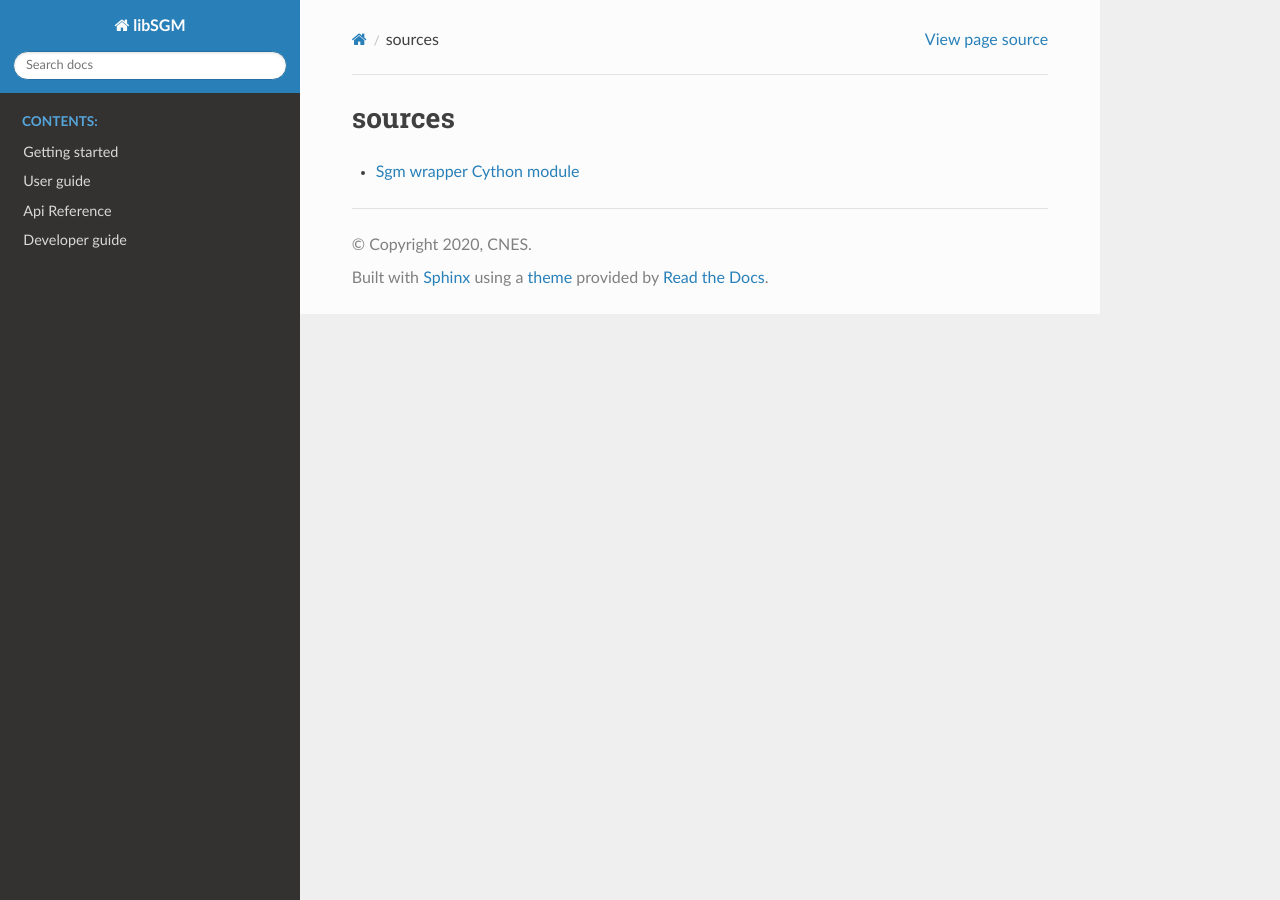
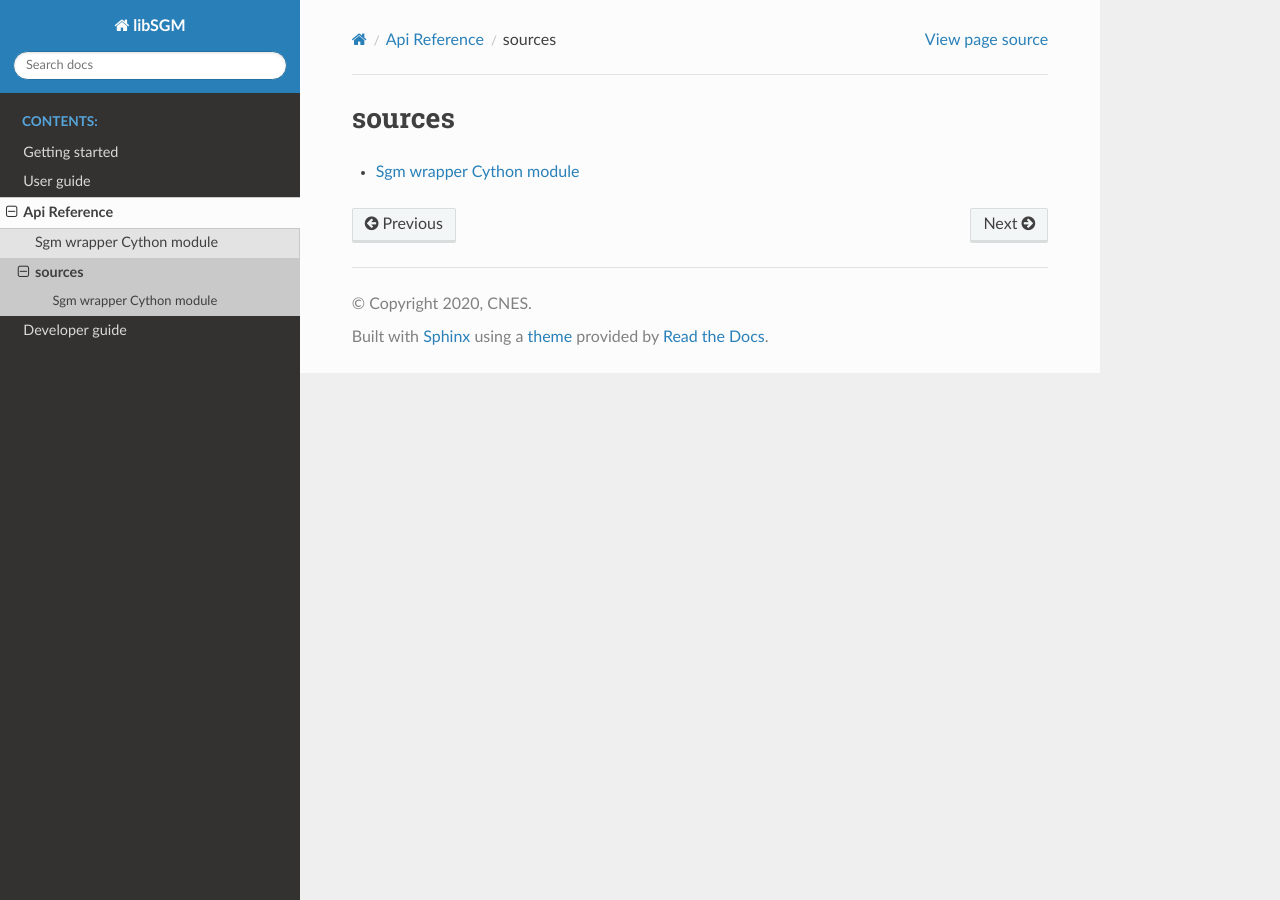
Before and after one commit to CNES/Pandora_libSGM, a Sphinx documentation site: the page built from doc/source/api_reference/modules.rst, in a window 1280 px wide. Built offline with Sphinx 7.4.7 and the Read the Docs theme 2.0.0, drawn with Linux system fonts in a browser that asks for light colours; formulas are drawn with MathJax 3; pages that are not in the unit, such as notebooks, are missing from menus.

```diff
--- a/doc/source/api_reference.rst
+++ b/doc/source/api_reference.rst
@@ -5,3 +5,4 @@ Api Reference
 
     api_reference/sgm_wrapper
     api_reference/library_root
+    api_reference/modules
--- a/doc/source/conf.py
+++ b/doc/source/conf.py
@@ -100,7 +100,7 @@ html_theme = 'sphinx_rtd_theme'
 # Add any paths that contain custom static files (such as style sheets) here,
 # relative to this directory. They are copied after the builtin static files,
 # so a file named 'default.css' will overwrite the builtin 'default.css'.
-html_static_path = ['_static']
+html_static_path = []
 
 latex_elements = {
     'papersize': 'letterpaper',
--- a/setup.py
+++ b/setup.py
@@ -107,7 +107,8 @@ setup(name='libSGM',
       command_options={
           'build_sphinx': {
               'build_dir': ('setup.py', 'doc/build/'),
-              'source_dir': ('setup.py', 'doc/source/')}},
+              'source_dir': ('setup.py', 'doc/source/'),
+              'warning_is_error': ('setup.py', True)}},
       entry_points={
           'libsgm': [
               'python_libsgm = libsgm_python.sgm_python:run_sgm'
```
Also changed, not shown: .pre-commit-config.yaml, 1 other file.
